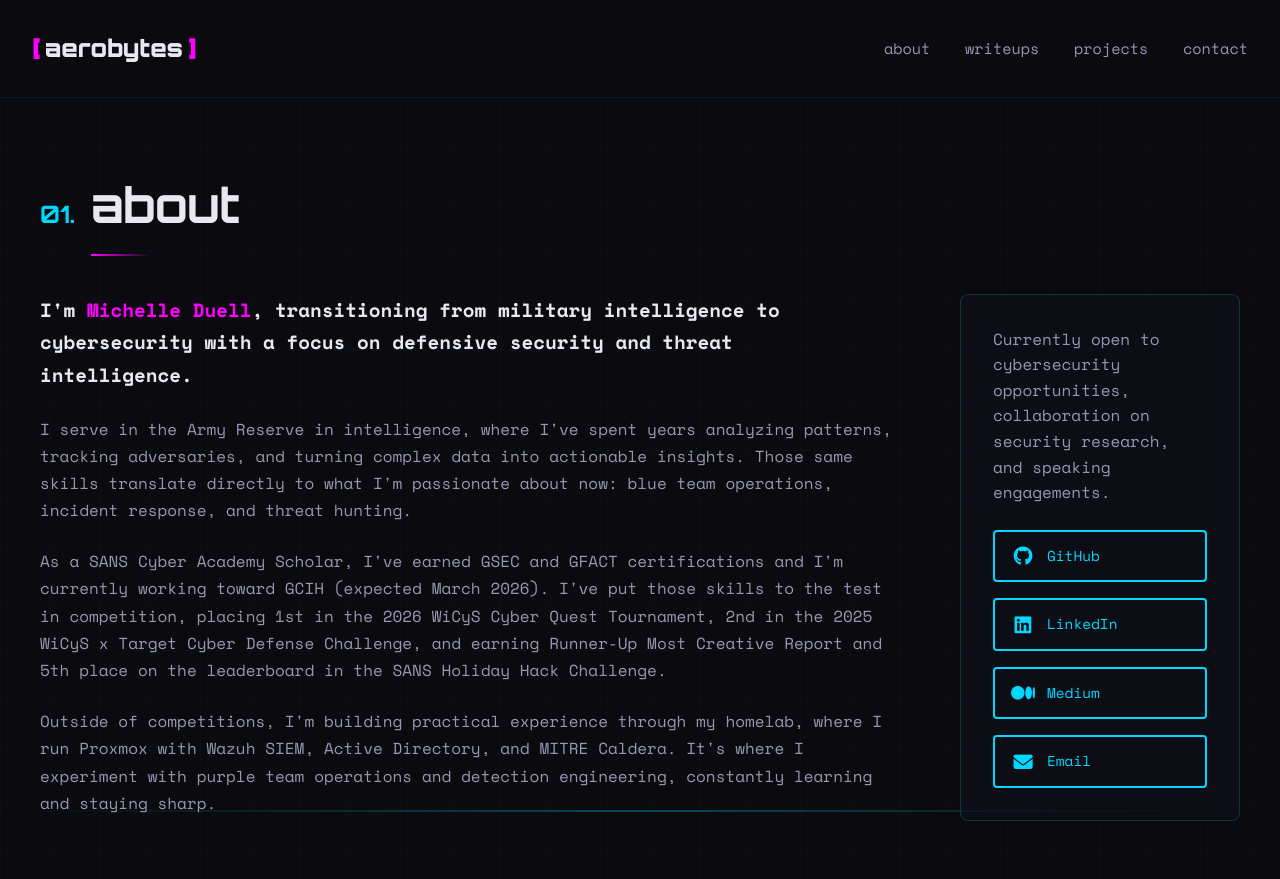
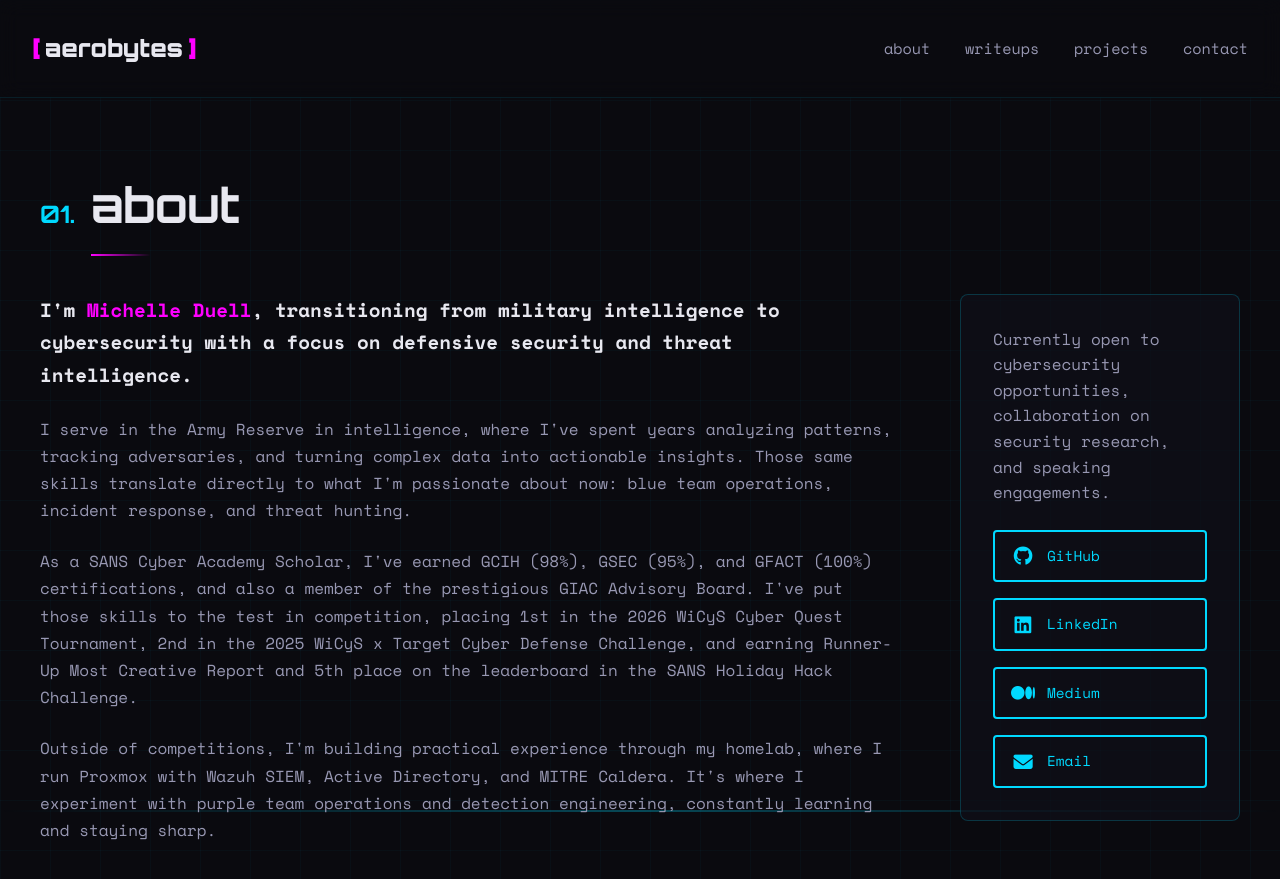
Before and after one commit to Aeronique/aerobytes-site, a Jekyll site: the page built from about.html, in a window 1280 px wide and 900 px high. Shown: the top 879 px of the window. Built offline with Jekyll 4.4.1, drawn with Linux system fonts in a browser that asks for light colours.

Commit message:
Update about.html

```diff
--- a/about.html
+++ b/about.html
@@ -16,7 +16,7 @@
 
                 <p>I serve in the Army Reserve in intelligence, where I've spent years analyzing patterns, tracking adversaries, and turning complex data into actionable insights. Those same skills translate directly to what I'm passionate about now: blue team operations, incident response, and threat hunting.</p>
 
-                <p>As a SANS Cyber Academy Scholar, I've earned GSEC and GFACT certifications and I'm currently working toward GCIH (expected March 2026). I've put those skills to the test in competition, placing 1st in the 2026 WiCyS Cyber Quest Tournament, 2nd in the 2025 WiCyS x Target Cyber Defense Challenge, and earning Runner-Up Most Creative Report and 5th place on the leaderboard in the SANS Holiday Hack Challenge.</p>
+                <p>As a SANS Cyber Academy Scholar, I've earned GCIH (98%), GSEC (95%), and GFACT (100%) certifications, and also a member of the prestigious GIAC Advisory Board. I've put those skills to the test in competition, placing 1st in the 2026 WiCyS Cyber Quest Tournament, 2nd in the 2025 WiCyS x Target Cyber Defense Challenge, and earning Runner-Up Most Creative Report and 5th place on the leaderboard in the SANS Holiday Hack Challenge.</p>
 
                 <p>Outside of competitions, I'm building practical experience through my homelab, where I run Proxmox with Wazuh SIEM, Active Directory, and MITRE Caldera. It's where I experiment with purple team operations and detection engineering, constantly learning and staying sharp.</p>
             </div>
```
